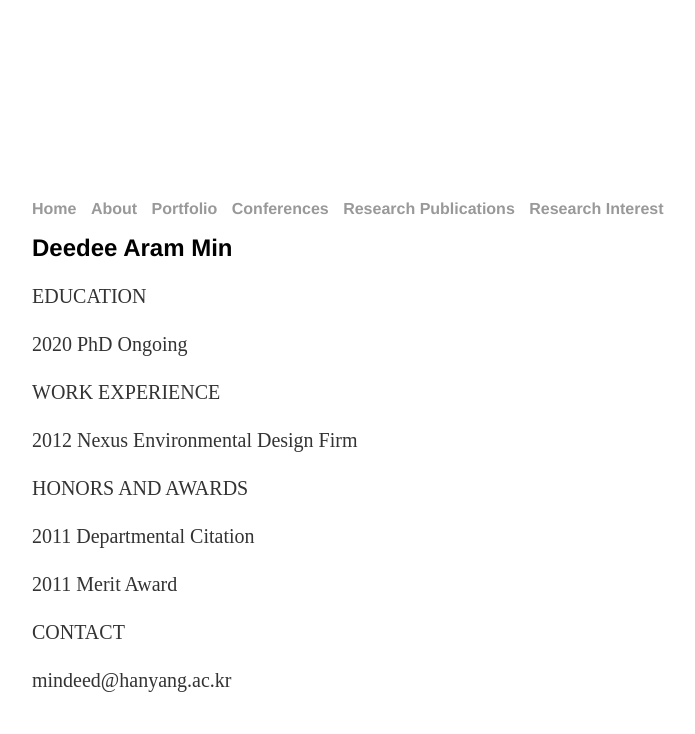
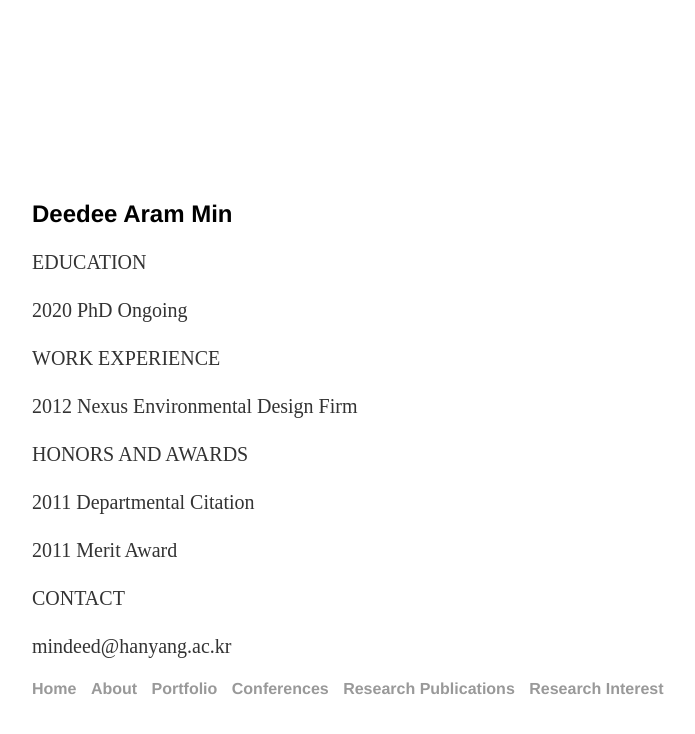
Before and after one commit to mindeed/mindeed.github.io, a Jekyll site: the page built from About/index.html, in a window 1280 px wide. Shown: the top 734 px of the page, without its empty margins (160-855 px from the left). Built offline with Jekyll 4.4.1, drawn with Linux system fonts in a browser that asks for light colours.

Commit message:
Update default.html

```diff
--- a/_layouts/default.html
+++ b/_layouts/default.html
@@ -9,11 +9,9 @@
 
 			<div class="container">
 
+			{{ content }}
 
-
-
-
-				<nav>
+			<nav>
 	    		<ul>
 				<li><a href="/index.html">Home</a></li>
 	        		<li><a href="/About">About</a></li>
@@ -23,12 +21,6 @@
 	        		<li><a href="/ResearchInterest">Research Interest</a></li>
 	    		</ul>
 			</nav>
-
-
-
-
-
-			{{ content }}
 
 			</div><!-- /.container -->
 
```
